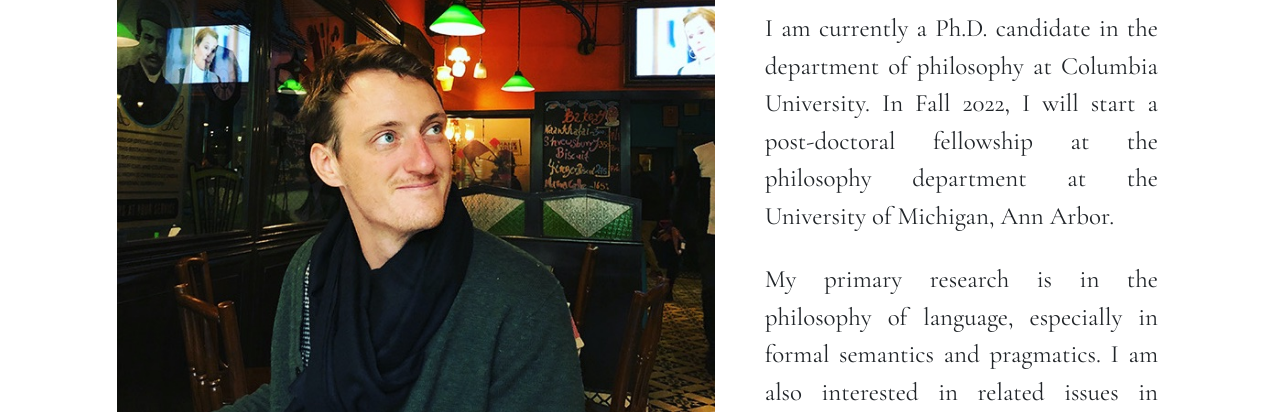
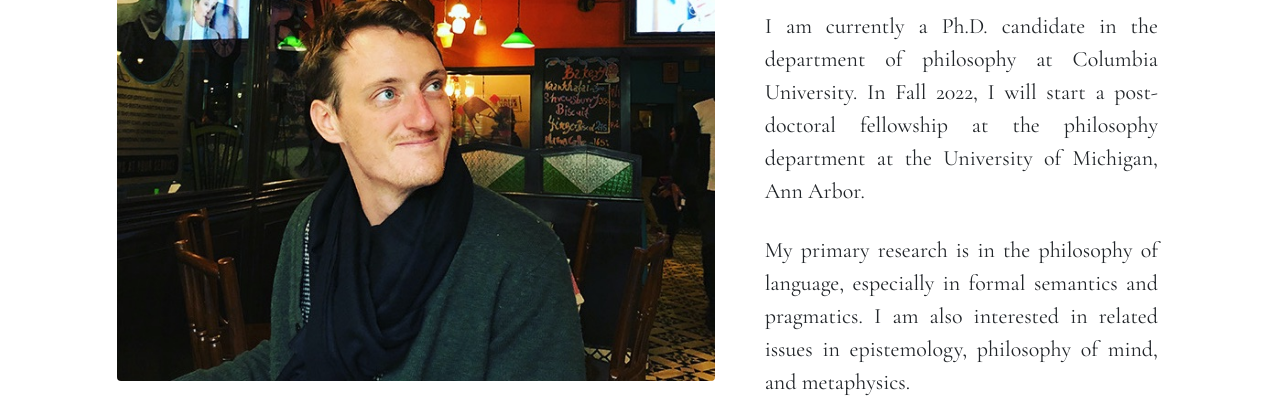
Before and after one commit to rjb2188/rjb2188.github.io, a plain HTML site: page index.html in a window 1280 px wide. Shown: the part 242-654 px from the top of the page. Drawn offline with nearby package versions, Linux system fonts and the light colour scheme.

Commit message:
Update custom.css

```diff
--- a/custom.css
+++ b/custom.css
@@ -66,7 +66,7 @@ Bootstrap 4 breakpoints
 */
 /* Small devices (landscape phones, 544px and up) */
 @media (min-width: 544px) {
-  .home .lead {font-size: 20px;}
+  .home .lead {font-size: 18px;}
   .home .name  {font-size:40px;}
   .home .nav-item {font-size:30px;}
   .non-home .lead, .list  {font-size:20px;}
@@ -76,7 +76,7 @@ Bootstrap 4 breakpoints
 
 /* Medium devices (tablets, 768px and up) The navbar toggle appears at this breakpoint */
 @media (min-width: 768px) {
-  .home .lead {font-size: 22px;}
+  .home .lead {font-size: 20px;}
   .home .name  {font-size:50px;}
   .home .nav-item {font-size:33px;}
   .non-home .lead, .list  {font-size:22px;}
@@ -87,7 +87,7 @@ Bootstrap 4 breakpoints
 
 /* Large devices (desktops, 992px and up) */
 @media (min-width: 992px) {
-  .home .lead {font-size: 22px;}
+  .home .lead {font-size: 20px;}
   .home .name  {font-size:58px;}
   .home .nav-item {font-size:35px;}
   .non-home .lead, .list  {font-size:22px;}
@@ -99,7 +99,7 @@ Bootstrap 4 breakpoints
 /* Extra large devices (large desktops, 1200px and up) */
 @media (min-width: 1200px) {
   .jumbotron { padding-top: 3rem;}
-  .home .lead {font-size: 25px; margin-left:20px; padding-top: 10px;}
+  .home .lead {font-size: 22px; margin-left:20px; padding-top: 10px;}
   .home .name {font-size: 70px;}
   .home .nav-item {font-size:40px;}
   .home .nav {margin-top: 0px;}
```
